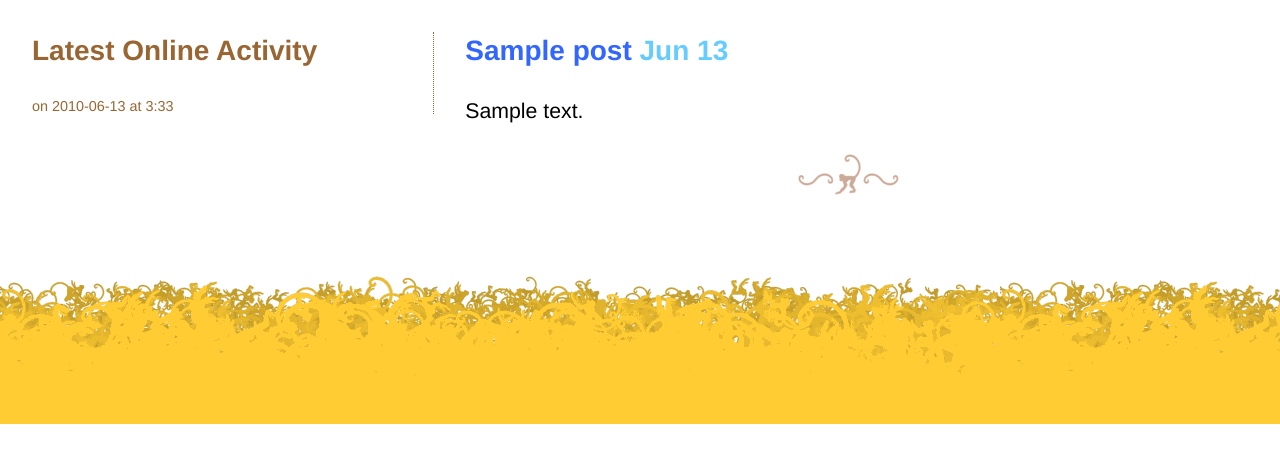
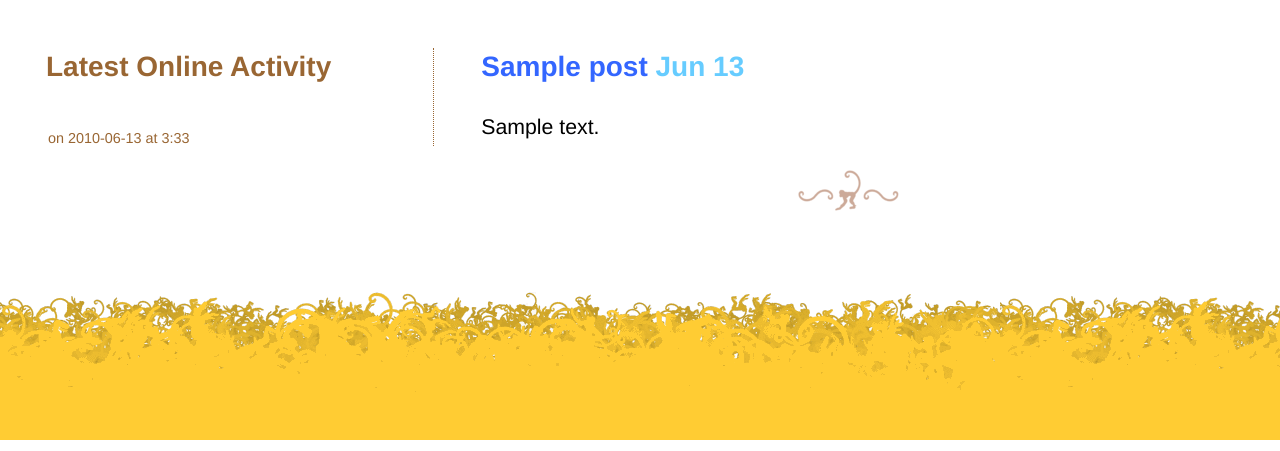
Before and after one commit to istevens/blog-theme, a WordPress theme: template index.php in a window 1280 px wide. Shown: the part 176-627 px from the top of the page. Run offline with PHP 8.4 and a stand-in for WordPress, Linux system fonts and the light colour scheme; the site name, menu and one post (Sample post) are stand-ins, and other content is empty; some libraries are stand-ins or nearby versions.

Commit message:
Added more padding and background to article elements so they provide feedback when clicked, and look good doing it. This meant adjusting CSS for other elements to compensate for increased padding.

```diff
--- a/style.css
+++ b/style.css
@@ -57,11 +57,11 @@ body>footer {
 }
 
 #online, #blog {
-    margin-top: 0;
     padding-top: 0;
 }
 
 #online {
+    margin-top: 1em;
     margin-bottom: 1em;
     border-right: 1px dotted #963;
     width: 33%;
@@ -70,6 +70,7 @@ body>footer {
 
 #blog {
     padding: 0 0 3em 1em;
+    margin-top: 0;
     margin-left: 33%;
 }
 
@@ -89,15 +90,28 @@ article p {
     line-height: 1.33em;
 }
 
+article.clicked {
+    background-color: #fc3;
+}
+
+body>article {
+    margin: 0 5em;
+}
+
 body>article.category-tweets h1 {
     font-size: 300%;
+    line-height: 1.5em;
+}
+
+#content article {
+    padding: 1em;
 }
 
 #online article {
-    margin: 1.5em 0;
-    padding-bottom: 5px;
+    margin: 0;
+    margin-right: 2em;
+    padding: 1em 1em 5px 1em;
     border-bottom: 1px dotted #963;
-    margin-right: 2em;
 }
 
 #online article:last-child {
@@ -154,7 +168,9 @@ article footer a {
 #blog .first-post {
     margin-top: 0em;
     padding-bottom: 3em;
-    background: url(images/monkey-flourish.png) no-repeat bottom center;
+    background-image: url(images/monkey-flourish.png);
+    background-position: bottom center;
+    background-repeat: no-repeat;
 }
 
 #online>h1, #blog article>h1 {
@@ -162,6 +178,11 @@ article footer a {
     font-weight: bold;
     margin: 0 0 1em 0;
     line-height: 1.33em;
+}
+
+#online>h1 {
+    margin-left: 0.5em;
+    margin-bottom: 0;
 }
 
 #blog p, #online article h1 {
```
